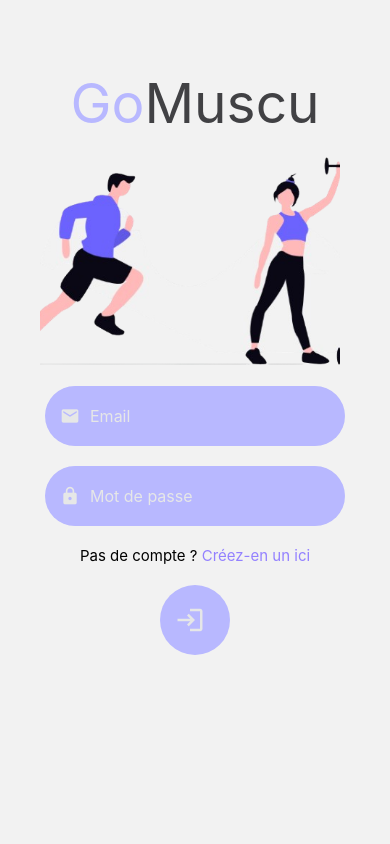
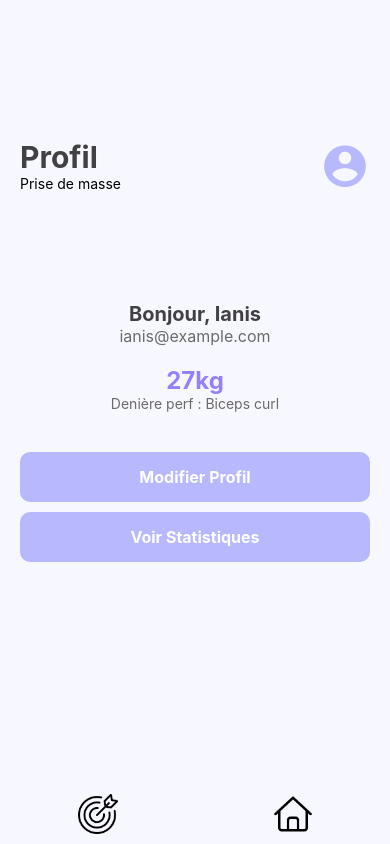
Before and after one commit to Salman-Ali05/go_muscu_rn, a React Native app: screen /Profile in a window 390 px wide. Built offline with nearby package versions, Linux system fonts and the light colour scheme; what native-base would draw is missing.

Commit message:
Profile page part 1

```diff
--- a/App.js
+++ b/App.js
@@ -9,6 +9,7 @@ import RegisterScreen from './screens/RegisterScreen';
 import LoginScreen from './screens/LoginScreen';
 import HomeScreen from './screens/HomeScreen';
 import RegisterProgramScreen from './screens/RegisterProgramScreen';
+import ProfileScreen from './screens/ProfileScreen';
 
 // Création du stack navigator
 const Stack = createStackNavigator();
@@ -23,6 +24,7 @@ export default function App() {
             <Stack.Screen name="Register" component={RegisterScreen} options={{ headerShown: false }} />
             <Stack.Screen name="RegisterProject" component={RegisterProgramScreen} options={{ headerShown: false }} />
             <Stack.Screen name="Home" component={HomeScreen} options={{ headerShown: false }} />
+            <Stack.Screen name="Profile" component={ProfileScreen} options={{ headerShown: false }} />
           </Stack.Navigator>
         </NavigationContainer>
       </NativeBaseProvider>
--- a/components/Navbar.jsx
+++ b/components/Navbar.jsx
@@ -1,36 +1,36 @@
 import React from 'react';
-import { View, StyleSheet, Image } from 'react-native';
-import Icon from 'react-native-vector-icons/MaterialIcons'; // Import des icônes
+import { View, StyleSheet, Image, TouchableOpacity } from 'react-native';
+import { useNavigation } from '@react-navigation/native';
 
 const Navbar = () => {
-    return(
-
+    const navigation = useNavigation();
+    return (
         <View style={styles.contain_nav}>
             <View style={styles.target_icon}>
-                <Image source={require('../assets/target.png')} style={styles.image}/>
+                <Image source={require('../assets/target.png')} style={styles.image} />
             </View>
-            <View style={styles.home_icon}>
+            <TouchableOpacity style={styles.home_icon} onPress={() => navigation.navigate('Home')}>
                 <Image source={require('../assets/home.png')} style={styles.image} />
-            </View>
-
+            </TouchableOpacity>
         </View>
-
     );
 };
 
 const styles = StyleSheet.create({
     contain_nav: {
-        width:"100%",
-        height: "10%",
-        // backgroundColor:"blue",
+        width: "100%",
+        height: 60, // Hauteur fixe pour la navbar
+        position: "absolute",
+        bottom: 0, // Toujours en bas
         flexDirection: "row",
-        justifyContent: "space-around"
-      },
+        justifyContent: "space-around",
+        alignItems: "center", // Centrer verticalement les icônes
+    },
 
-      image:{
-        width:40,
-        height:40
-      }
-})
+    image: {
+        width: 40,
+        height: 40
+    }
+});
 
 export default Navbar;
--- a/screens/HomeScreen.jsx
+++ b/screens/HomeScreen.jsx
@@ -1,11 +1,13 @@
 import React from 'react';
-import { View, Text, StyleSheet } from 'react-native';
+import { View, Text, StyleSheet, TouchableOpacity } from 'react-native';
 import Icon from 'react-native-vector-icons/MaterialCommunityIcons'
 import Navbar from '../components/Navbar';
+import { useNavigation } from '@react-navigation/native';
 
 const HomeScreen = () => {
 
-    const programs = [1,2,3,4];
+    const programs = [1, 2, 3, 4];
+    const navigation = useNavigation();
 
     return (
         <View style={styles.container}>
@@ -13,9 +15,9 @@ const HomeScreen = () => {
                 <View style={styles.title}>
                     <Text style={styles.titleText}>Acceuil</Text>
                 </View>
-            <View style={styles.photo}>
+                <TouchableOpacity style={styles.photo} onPress={() => navigation.navigate('Profile')}>
                     <Icon name="account-circle" size={50} color="#B8B8FF" />
-            </View>
+                </TouchableOpacity>
             </View>
 
             <View style={styles.container_bienvenue}>
@@ -40,48 +42,48 @@ const HomeScreen = () => {
 };
 
 const styles = StyleSheet.create({
-    container:{
-        flex:1,
+    container: {
+        flex: 1,
         // backgroundColor: "red"
     },
 
-    header:{
-        height:"10%",
-        width:"100%",
+    header: {
+        height: "10%",
+        width: "100%",
         // backgroundColor:"blue",
-        marginTop:"30%",
+        marginTop: "30%",
         flexWrap: "wrap",
-        flexDirection:"row",
-        justifyContent:"space-between"
+        flexDirection: "row",
+        justifyContent: "space-between"
     },
-    titleText:{
+    titleText: {
         fontSize: 40,
     },
-    title:{
-        height:"80%",
-        width:"50%",
+    title: {
+        height: "80%",
+        width: "50%",
         // backgroundColor:"yellow",
         marginLeft: 20,
     },
-    photo:{
-        height:"80%",
-        width:"30%",
+    photo: {
+        height: "80%",
+        width: "30%",
         // backgroundColor:"brown",
-        alignItems:"center"
+        alignItems: "center"
     },
 
-    container_for_program:{
-        justifyContent:"center",
-        alignItems:"center",
-        flex:1
+    container_for_program: {
+        justifyContent: "center",
+        alignItems: "center",
+        flex: 1
     },
 
-    container_program:{
-        height:"70%",
-        width:"100%",
+    container_program: {
+        height: "70%",
+        width: "100%",
         // backgroundColor:"blue",
-        alignItems:'center',
-        justifyContent:'center',
+        alignItems: 'center',
+        justifyContent: 'center',
         marginBottom: "20%"
     },
 
@@ -95,7 +97,7 @@ const styles = StyleSheet.create({
     },
     box: {
         width: "45%", // Largeur de chaque boîte (ajustée pour 2 colonnes)
-        height:"50%",
+        height: "50%",
         backgroundColor: "#B8B8FF",
         justifyContent: "center",
         alignItems: "center",
@@ -104,14 +106,14 @@ const styles = StyleSheet.create({
 
     },
 
-      container_bienvenue:{
+    container_bienvenue: {
         marginLeft: 20
     },
 
     contain_nav: {
-        width:"100%",
+        width: "100%",
         height: "10%",
-        backgroundColor:"blue",
+        backgroundColor: "blue",
         flexDirection: "row",
         justifyContent: "space-around"
     }
--- a/screens/LoginScreen.jsx
+++ b/screens/LoginScreen.jsx
@@ -1,5 +1,5 @@
 import React, { useState } from 'react';
-import { Image, View, Text, Button, TextInput, StyleSheet, Alert, Touchable, TouchableOpacity, KeyboardAvoidingView, Platform, TouchableWithoutFeedback, Keyboard} from 'react-native';
+import { Image, View, Text, Button, TextInput, StyleSheet, Alert, Touchable, TouchableOpacity, KeyboardAvoidingView, Platform, TouchableWithoutFeedback, Keyboard } from 'react-native';
 import Icon from 'react-native-vector-icons/MaterialIcons'; // Import des icônes
 
 const LoginScreen = ({ navigation }) => {
@@ -40,7 +40,7 @@ const LoginScreen = ({ navigation }) => {
         <View style={styles.container}>
           <View style={styles.titleContainer}>
             <Text style={styles.title}>
-          Go<Text style={styles.title2}>Muscu</Text>
+              <Text>Go</Text><Text style={styles.title2}>Muscu</Text>
             </Text>
           </View>
           <View style={styles.imageContainer}>
@@ -84,7 +84,7 @@ const LoginScreen = ({ navigation }) => {
             </Text>
             <View style={styles.footerContainer}>
               <TouchableOpacity style={styles.buttonStyle}>
-            <Icon name="login" size={30} color="#e6e7e7" style={styles.icon} onPress={handleLogin}/>
+                <Icon name="login" size={30} color="#e6e7e7" style={styles.icon} onPress={handleLogin} />
               </TouchableOpacity>
             </View>
           </View>
@@ -164,7 +164,7 @@ const styles = StyleSheet.create({
     gap: 20,
     marginTop: 20,
   },
-  Image:{
+  Image: {
     width: 300,
     height: 250,
     objectFit: 'contain',
--- /dev/null
+++ b/screens/ProfileScreen.jsx
@@ -0,0 +1,131 @@
+import { View, Text, StyleSheet, TouchableOpacity, Image, Button } from 'react-native';
+import React from 'react';
+import Navbar from '../components/Navbar';
+import Icon from 'react-native-vector-icons/MaterialCommunityIcons';
+
+const ProfileScreen = () => {
+    return (
+        <View style={styles.container}>
+
+            <View style={styles.header}>
+                <View style={styles.title}>
+                    <Text style={styles.titleText}>Profil</Text>
+                    <Text>Prise de masse</Text>
+                </View>
+                <TouchableOpacity style={styles.photo}>
+                    <Icon name="account-circle" size={50} color="#B8B8FF" />
+                </TouchableOpacity>
+            </View>
+
+            <View style={styles.userInfo}>
+                <Image style={styles.profileImage} />
+                <Text style={styles.userName}>Bonjour, Ianis</Text>
+                <Text style={styles.userEmail}>ianis@example.com</Text>
+            </View>
+
+            <View style={styles.stats}>
+                <View style={styles.statBox}>
+                    <Text style={styles.statNumber}>27kg</Text>
+                    <Text style={styles.statLabel}>Denière perf : Biceps curl</Text>
+                </View>
+            </View>
+
+            <View style={styles.actions}>
+                <TouchableOpacity style={styles.actionButton}>
+                    <Text style={styles.actionText}>Modifier Profil</Text>
+                </TouchableOpacity>
+                <TouchableOpacity style={styles.actionButton}>
+                    <Text style={styles.actionText}>Voir Statistiques</Text>
+                </TouchableOpacity>
+            </View>
+
+            <Navbar />
+        </View>
+    );
+};
+
+const styles = StyleSheet.create({
+    container: {
+        flex: 1,
+        backgroundColor: '#F7F7FF',
+    },
+    header: {
+        height: "30%",
+        width: "100%",
+        marginTop: "10%",
+        flexDirection: "row",
+        justifyContent: "space-between",
+        alignItems: "center",
+        paddingHorizontal: 20,
+    },
+    title: {
+        height: "80%",
+        justifyContent: 'center',
+    },
+    titleText: {
+        fontSize: 30,
+        fontWeight: 'bold',
+        color: '#414144',
+    },
+    photo: {
+        height: "80%",
+        justifyContent: "center",
+        alignItems: "center",
+    },
+
+    userInfo: {
+        alignItems: 'center',
+    },
+    profileImage: {
+        width: 100,
+        borderRadius: 50,
+        marginBottom: 10,
+    },
+    userName: {
+        fontSize: 20,
+        fontWeight: 'bold',
+        color: '#414144',
+    },
+    userEmail: {
+        fontSize: 16,
+        color: '#6B6B6B',
+    },
+
+    stats: {
+        flexDirection: 'row',
+        justifyContent: 'space-around',
+        marginVertical: 20,
+        paddingHorizontal: 10,
+    },
+    statBox: {
+        alignItems: 'center',
+    },
+    statNumber: {
+        fontSize: 24,
+        fontWeight: 'bold',
+        color: '#9381FF',
+    },
+    statLabel: {
+        fontSize: 14,
+        color: '#6B6B6B',
+    },
+
+    actions: {
+        marginVertical: 20,
+        paddingHorizontal: 20,
+    },
+    actionButton: {
+        backgroundColor: '#B8B8FF',
+        padding: 15,
+        borderRadius: 10,
+        marginBottom: 10,
+        alignItems: 'center',
+    },
+    actionText: {
+        color: '#FFF',
+        fontSize: 16,
+        fontWeight: 'bold',
+    },
+});
+
+export default ProfileScreen;
```
Also changed, not shown: 1 other file (tests, documents, lock files or other folders). Lines whose indentation alone changed are shown as unchanged.
